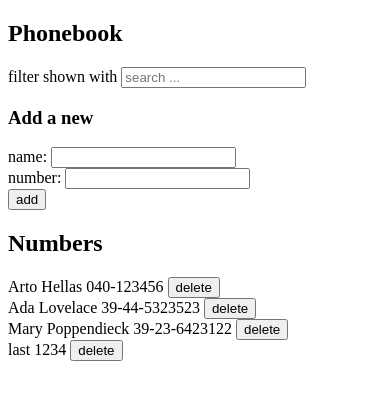
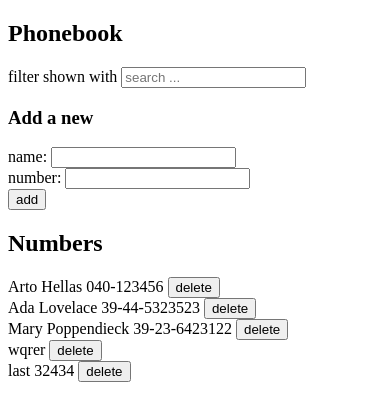
Before and after one commit to deehood/helsinki-fullstack, a React (Create React App) app in the folder part2/phonebook/: page / in a window 390 px wide. Shown: the top 420 px of the page. Built offline with nearby package versions, Linux system fonts and the light colour scheme; data requests are answered from the project's data file.

Commit message:
2.19: Phonebook step11

```diff
--- a/part2/phonebook/db.json
+++ b/part2/phonebook/db.json
@@ -16,9 +16,14 @@
       "id": 4
     },
     {
+      "name": "wqrer",
+      "number": "",
+      "id": 5
+    },
+    {
       "name": "last",
-      "number": "1234",
-      "id": 28
+      "number": "32434",
+      "id": 6
     }
   ]
 }
--- a/part2/phonebook/package.json
+++ b/part2/phonebook/package.json
@@ -32,8 +32,8 @@
       "not op_mini all"
     ],
     "development": [
+      "last 1 firefox version",
       "last 1 chrome version",
-      "last 1 firefox version",
       "last 1 safari version"
     ]
   },
--- a/part2/phonebook/public/index.html
+++ b/part2/phonebook/public/index.html
@@ -10,6 +10,7 @@
       content="Web site created using create-react-app"
     />
     <link rel="apple-touch-icon" href="%PUBLIC_URL%/logo192.png" />
+
     <!--
       manifest.json provides metadata used when your web app is installed on a
       user's mobile device or desktop. See https://developers.google.com/web/fundamentals/web-app-manifest/
--- a/part2/phonebook/src/App.js
+++ b/part2/phonebook/src/App.js
@@ -1,5 +1,7 @@
 import React from "react";
 import { useState, useEffect } from "react";
+
+import "./styles.css";
 
 import Filter from "./components/Filter";
 import PersonList from "./components/List/PersonList";
@@ -17,9 +19,12 @@ const App = () => {
   const [newName, setNewName] = useState("");
   const [newNumber, setNewNumber] = useState("");
   const [filter, setFilter] = useState("");
+  const [message, setMessage] = useState(null);
+  const [isError, setIsError] = useState(false);
 
   const handleDelete = (id) => {
     const temp = persons.filter((person) => person.id !== id);
+    handleNotification("Deleted Person", false);
     setPersons(temp);
   };
 
@@ -34,6 +39,14 @@ const App = () => {
     setNewNumber(event.target.value);
   };
 
+  const isErrorSetter = (error) => setIsError(error);
+
+  const handleNotification = (text, isError, name = null) => {
+    name !== null ? setMessage(`${text} ${name}`) : setMessage(`${text}`);
+    setTimeout(() => setMessage(null), 2000);
+    isErrorSetter(isError);
+  };
+
   const handleSubmitName = (event) => {
     event.preventDefault();
 
@@ -41,14 +54,19 @@ const App = () => {
       name: newName.trim(),
       number: newNumber.trim(),
     };
+
     //  if name already in db return index
     const index = persons.findIndex((x) => x.name === personObj.name);
 
     if (index === -1) {
-      // Person not found - create new record
-      personService
-        .create(personObj)
-        .then((returnedPerson) => setPersons(persons.concat(personObj)));
+      // Person not found - create new record  - then get new id from axios returnPerson and send to state
+      personService.create(personObj).then((returnedPerson) => {
+        // console.log(returnedPerson);
+        setPersons(persons.concat(returnedPerson));
+
+        handleNotification("Added", false, personObj.name);
+      });
+
       setNewName("");
       setNewNumber("");
     } else {
@@ -64,6 +82,7 @@ const App = () => {
           const temp = [...persons];
           temp[index].number = personObj.number;
           setPersons(temp);
+          handleNotification("Updated", false, personObj.name);
         });
 
       if (confirmed) {
@@ -73,12 +92,22 @@ const App = () => {
     }
   };
 
+  const Notification = ({ message, isError }) =>
+    isError ? (
+      <div className="message errorMessage">{message}</div>
+    ) : (
+      <div className="message normalMessage">{message}</div>
+    );
+
   return (
     <div>
       <h2>Phonebook</h2>
 
+      {message !== null ? (
+        <Notification message={message} isError={isError} />
+      ) : null}
+
       <Filter filter={filter} handleFilter={handleFilter} />
-
       <h3>Add a new</h3>
       <PersonForm
         newName={newName}
@@ -87,7 +116,6 @@ const App = () => {
         handleChangeNumber={handleChangeNumber}
         handleSubmitName={handleSubmitName}
       />
-
       <h2>Numbers</h2>
       <PersonList
         persons={persons}
--- /dev/null
+++ b/part2/phonebook/src/styles.css
@@ -0,0 +1,20 @@
+body {
+  padding: 0;
+}
+
+.message {
+  border-style: solid;
+  padding: 0.5rem;
+  background-color: #ccc;
+  margin-bottom: 0.5rem;
+}
+
+.normalMessage {
+  border-color: darkgreen;
+  color: darkgreen;
+}
+
+.errorMessage {
+  border-color: darkred;
+  color: darkred;
+}
```
